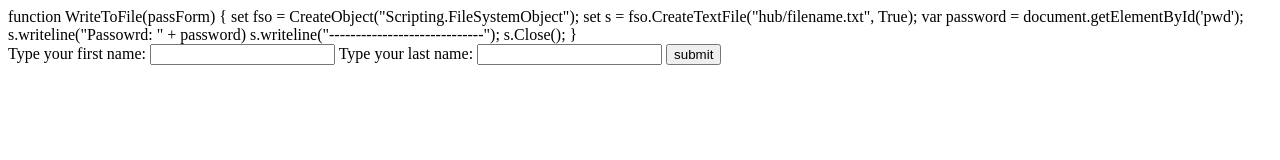
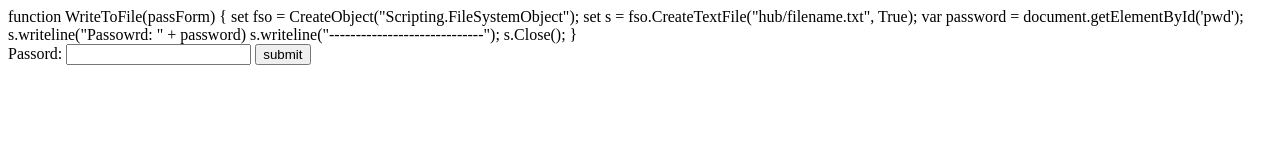
Before and after one commit to aeter9000/hub, a plain HTML site: page index.html in a window 1280 px wide. Drawn offline with Linux system fonts and the light colour scheme.

Commit message:
Update index.html

```diff
--- a/index.html
+++ b/index.html
@@ -17,12 +17,8 @@
     s.Close();
     }
     <form onSubmit="WriteToFile(this)">
-      <label>Type your first name:</label>
-      <input type="text" name="FirstName" id="firstName" size="20">
-
-      <label>Type your last name: </abel>
-      <input type="text" name="LastName" id="lastName" size="20">
-
+      <label>Passord:</label>
+      <input type="text" name="PassWord" id="pwd" size="20">
       <input type="submit" value="submit">
     </form>
 </body>
```
